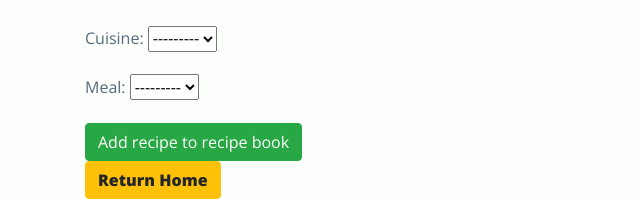
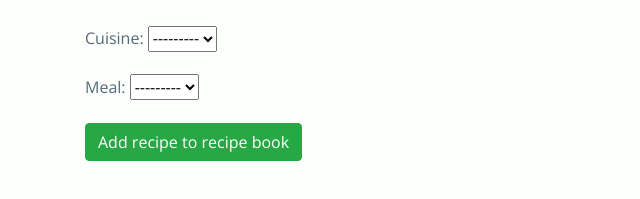
Before and after one commit to brindle5/recipe_collection, a Django app: page /add in a window 1280 px wide. Shown: the part 1110-1309 px from the top of the page, without its empty margins (0-640 px from the left). After the commit the page ends 1271 px from the top, so only its background shows below. Run offline with Django 3.2, Linux system fonts and the light colour scheme; data that the repository does not hold is empty.

Commit message:
Delete non-functioning tests, and comment out non-working button code.

```diff
--- a/recipebook/urls.py
+++ b/recipebook/urls.py
@@ -7,5 +7,5 @@ urlpatterns = [
     path('add', views.add_recipe, name="add"),
     path('edit/<recipe_id>', views.edit_recipe, name="edit"),
     path('delete/<recipe_id>', views.delete_recipe, name="delete"),
-    path('', views.return_home, name="recipe")
+    # path('', views.return_home, name="recipe")
 ]
--- a/templates/add_recipe.html
+++ b/templates/add_recipe.html
@@ -12,9 +12,9 @@
 
         <button type="submit" class="btn btn-success">Add recipe to recipe book</button>
     </form>
-    <button class="btn btn-warning" onclick="document.location='index.html'">
+    <!-- <button class="btn btn-warning" onclick="document.location='index.html'">
         <strong>Return Home</strong>
-    </button>
+    </button> -->
 
 </div>
 {% endblock content %}
--- a/templates/edit_recipe.html
+++ b/templates/edit_recipe.html
@@ -13,9 +13,9 @@
         <div>
             <p>
                 <button type="submit" class="btn btn-success">Finished</button>
-                <button class="btn btn-warning" onclick="document.location='index.html'">
+                <!-- <button class="btn btn-warning" onclick="document.location='index.html'">
                     <strong>Return Home</strong>
-                </button>
+                </button> -->
             </p>
         </div>
     </form>
--- a/templates/index.html
+++ b/templates/index.html
@@ -1,8 +1,6 @@
 {% extends "base.html" %}
 
 {% block content %}
-
-
 
 <div class="container">
 
```
Also changed, not shown: recipebook/test_views.py (+0 -21 lines).
